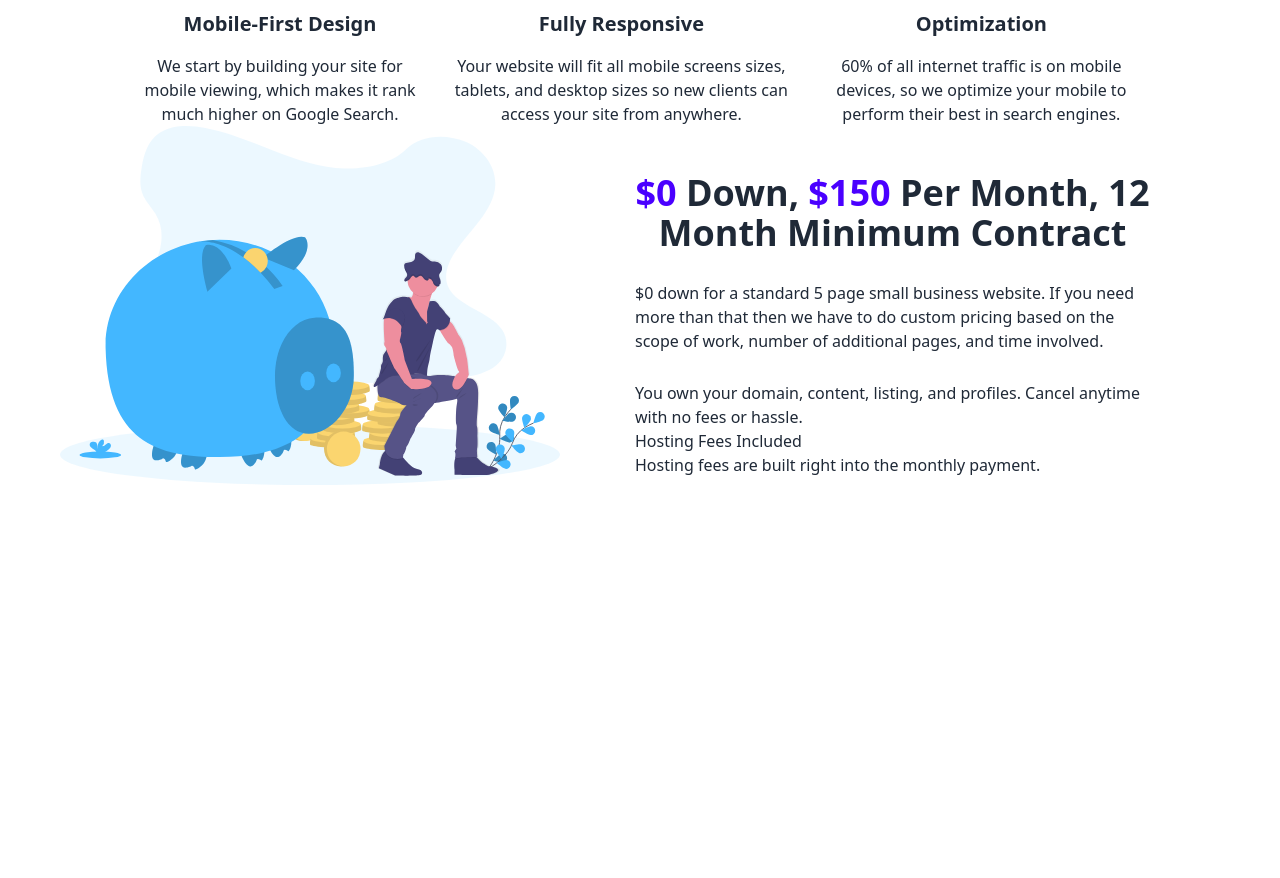
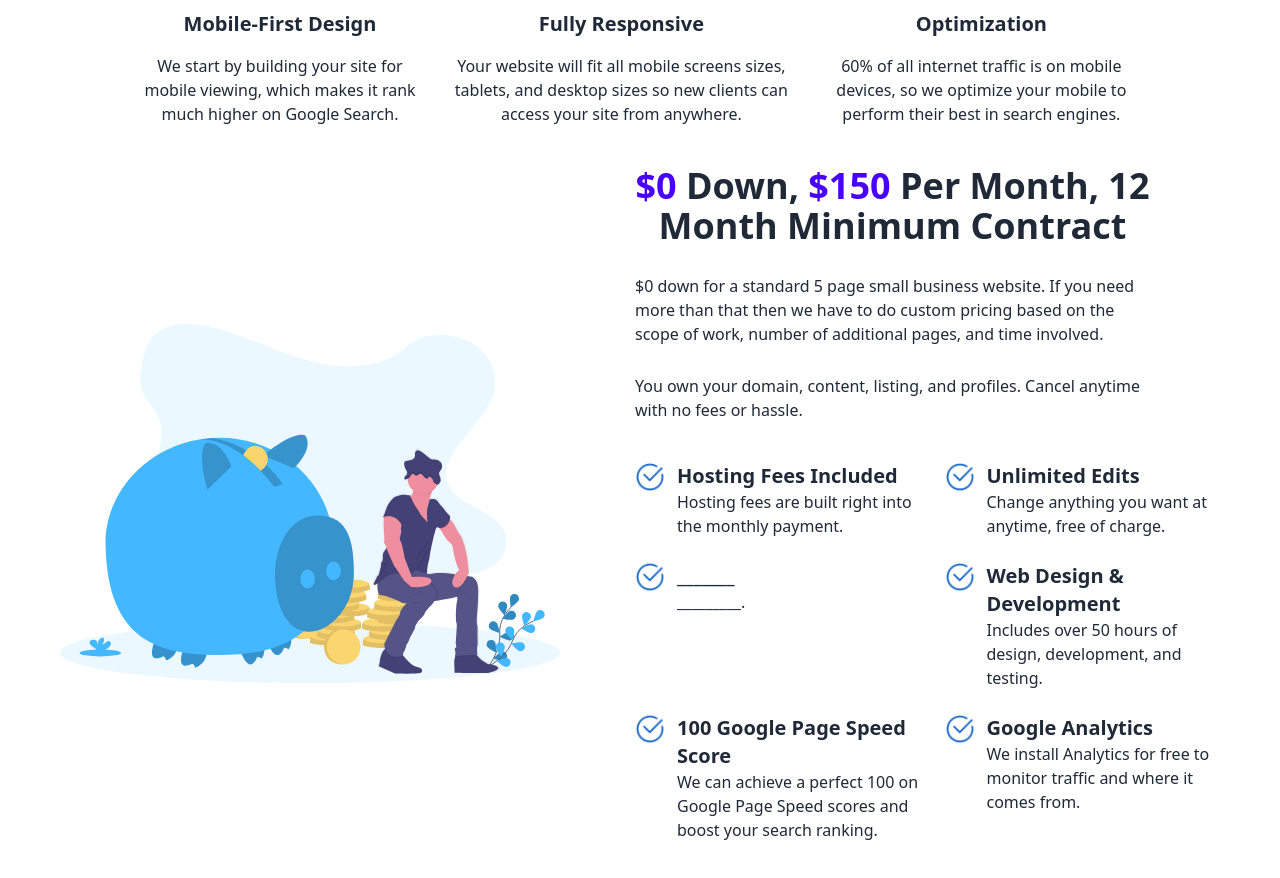
Before and after one commit to Jax-Hax/portfolio, a SvelteKit app: page / in a window 1280 px wide. Shown: the part 928-1806 px from the top of the page. Before the commit the page ends 1413 px from the top, so only its background shows below. Built offline with nearby package versions, Linux system fonts and the light colour scheme.

Commit message:
added checklist to features

```diff
--- a/src/lib/components/small/Picture.svelte
+++ b/src/lib/components/small/Picture.svelte
@@ -8,9 +8,9 @@
 </script>
 <picture>
     <!-- Mobile Image -->
-    <source media="(max-width: 600px)" srcset={mobileSrc}>
+    <source media="(max-width: 600px)" srcset="/{mobileSrc}">
     <!-- Desktop Image -->
-    <source media="(min-width: 601px)" srcset={desktopSrc}>
+    <source media="(min-width: 601px)" srcset="/{desktopSrc}">
     <!-- Fallback Image -->
-    <img aria-hidden="true" loading="lazy" decoding="async" src={fallbackSrc} {alt} {width} {height}>
+    <img aria-hidden="true" loading="lazy" decoding="async" src="/{fallbackSrc}" {alt} {width} {height} style="min-width: {width}px">
 </picture>
--- a/src/routes/Features.svelte
+++ b/src/routes/Features.svelte
@@ -3,7 +3,7 @@
 </script>
 
 <div class="flex flex-col lg:flex-row items-center gap-[75px]">
-	<div class="min-w-[500px] -ml-[70px]">
+	<div class="-ml-[70px]">
 		<Picture mobileSrc="savings.svg" alt="man saving next to piggy bank" width="500" height="350" />
 	</div>
 	<div>
@@ -19,15 +19,51 @@
 		<p class="mt-7">
 			You own your domain, content, listing, and profiles. Cancel anytime with no fees or hassle.
 		</p>
-        <div class="flex flex-col md:flex-row">
-            <div>
-                <div class="flex">
-                    <div>
-                    <h3>Hosting Fees Included</h3>
-                    <p>Hosting fees are built right into the monthly payment.</p>
-                </div>
-                </div>
-            </div>
-        </div>
+		<div class="grid md:grid-cols-2 gap-6 py-10 xl:-mr-20">
+			<div class="flex gap-3">
+				<Picture mobileSrc="check.png" alt="checkmark" width="30" height="30" />
+				<div>
+					<h3 class="text-xl font-bold">Hosting Fees Included</h3>
+					<p>Hosting fees are built right into the monthly payment.</p>
+				</div>
+			</div>
+			<div class="flex gap-3">
+				<Picture mobileSrc="check.png" alt="checkmark" width="30" height="30" />
+				<div>
+					<h3 class="text-xl font-bold">Unlimited Edits</h3>
+					<p>Change anything you want at anytime, free of charge.</p>
+				</div>
+			</div>
+			<div class="flex gap-3">
+				<Picture mobileSrc="check.png" alt="checkmark" width="30" height="30" />
+				<div>
+					<h3 class="text-xl font-bold">_______</h3>
+					<p>_________.</p>
+				</div>
+			</div>
+			<div class="flex gap-3">
+				<Picture mobileSrc="check.png" alt="checkmark" width="30" height="30" />
+				<div>
+					<h3 class="text-xl font-bold">Web Design & Development</h3>
+					<p>Includes over 50 hours of design, development, and testing.</p>
+				</div>
+			</div>
+			<div class="flex gap-3">
+				<Picture mobileSrc="check.png" alt="checkmark" width="30" height="30" />
+				<div>
+					<h3 class="text-xl font-bold">100 Google Page Speed Score</h3>
+					<p>
+						We can achieve a perfect 100 on Google Page Speed scores and boost your search ranking.
+					</p>
+				</div>
+			</div>
+			<div class="flex gap-3">
+				<Picture mobileSrc="check.png" alt="checkmark" width="30" height="30" />
+				<div>
+					<h3 class="text-xl font-bold">Google Analytics</h3>
+					<p>We install Analytics for free to monitor traffic and where it comes from.</p>
+				</div>
+			</div>
+		</div>
 	</div>
 </div>
```
Also changed, not shown: static/check.png (added).
